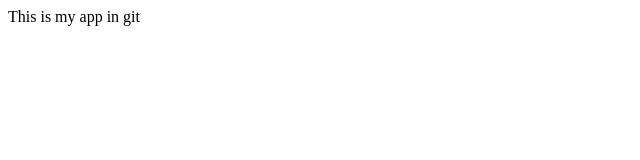
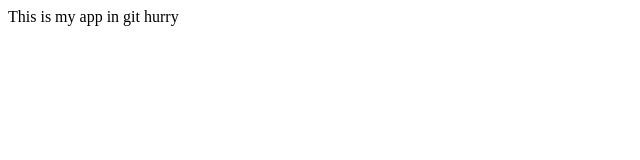
Before and after one commit to kusuma-ms/Sample1, a plain HTML site: page index.html in a window 1280 px wide. Shown: the full height of the page, 0-640 px from the left. Drawn offline with Linux system fonts and the light colour scheme.

Commit message:
node js changes

```diff
--- a/app.js
+++ b/app.js
@@ -0,0 +1 @@
+console.log("hello")
--- a/index.html
+++ b/index.html
@@ -3,6 +3,6 @@
         <title>My App</title>
     </head>
     <bpdy>
-        This is my app in git
+        This is my app in git hurry
     </bpdy>
 </html>
```
